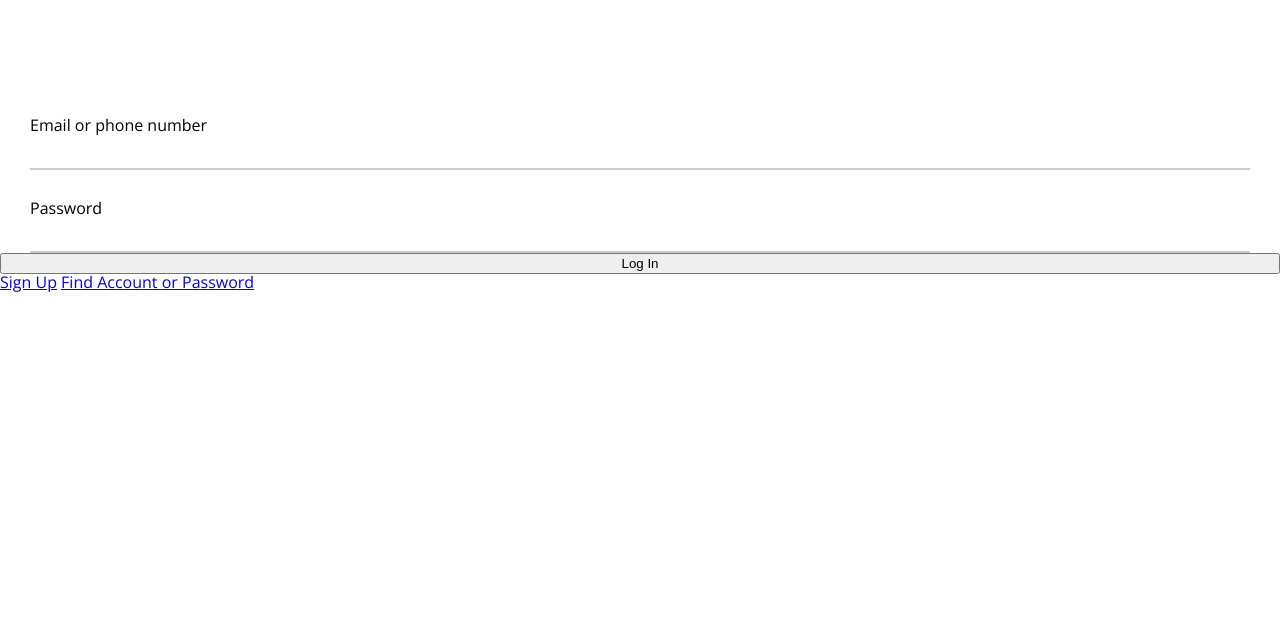
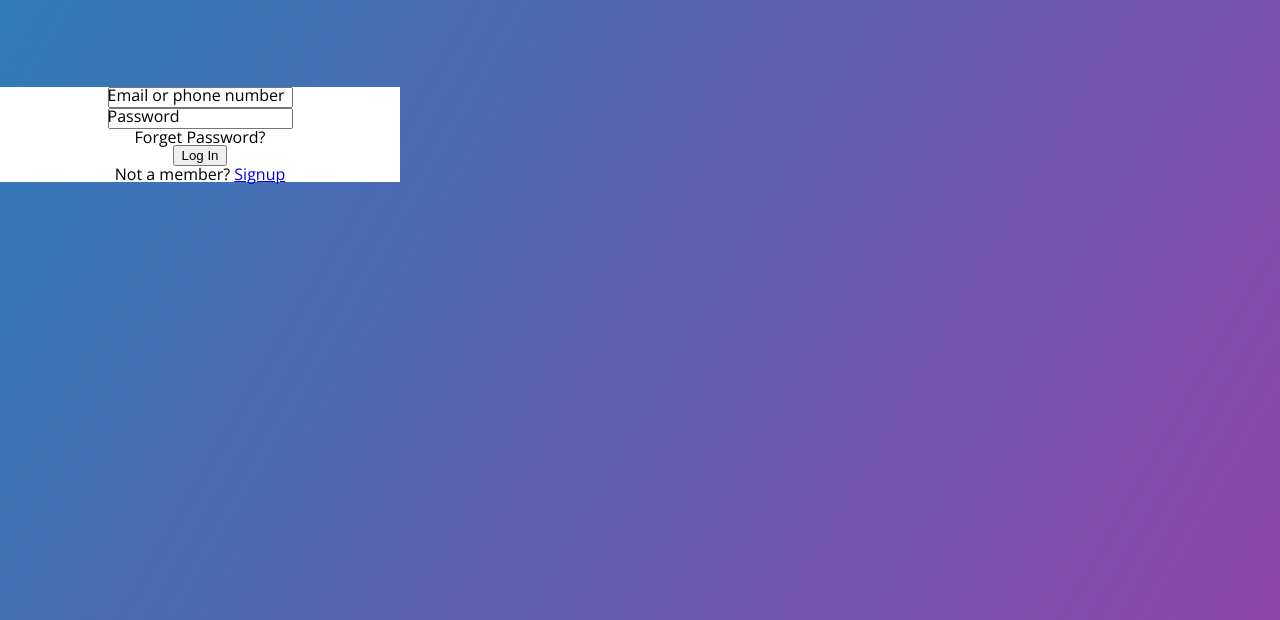
Before and after one commit to dong99u/kakao_clone_2021, a plain HTML site: page index.html in a window 1280 px wide. Shown: the part 180-800 px from the top of the page. Drawn offline with nearby package versions, Linux system fonts and the light colour scheme.

Commit message:
login page chapter2
not yet...

```diff
--- a/css/components/status-bar.css
+++ b/css/components/status-bar.css
@@ -2,6 +2,7 @@
     display: flex;
     justify-content: space-between;
     padding: 5px 3px;
+    background-color: whitesmoke;
 }
 .status-bar__container {
     width: 33%;
--- a/css/screens/login-screen.css
+++ b/css/screens/login-screen.css
@@ -1,3 +1,9 @@
+body {
+    height: 100vh;
+    background: linear-gradient(120deg, #2980b9, #8e44ad);
+
+}
+
 .header {
     margin: 90px 0;
     text-align: center;
@@ -19,37 +25,18 @@
 .login-form {
     display: flex;
     flex-direction: column;
+    align-items: center;
+    justify-content: ;
+    background-color: white;
+    width: 400px;
 }
 
 .login-form__container {
-    margin: 0px 30px;
     position: relative;
 }
 
-.login-form__container input {
-    padding: 30px 0px;
-    width: 100%;
-    border: none;
-    border-bottom: solid 2px rgba(0, 0, 0, 0.2);
-    outline: none;
-    font-size: 18px;
-    color: rgba(0, 0, 0, alpha);
+.login-form__container label {
+    position: absolute;
+    top: 0;
+    left: 0;
 }
-
-.login-form__container label{
-    position: absolute;
-    top: 30px;
-    left: 0;
-    pointer-events: none;
-    transition: 0.5s;
-}
-
-.login-form__container input:focus ~ label,
-.login-form__container input:valid ~ label {
-    top: 0px;
-    left: 0px;
-    color: #03a9f4;
-    font-size: 15px;
-}
-
-.login-form__container input
--- a/index.html
+++ b/index.html
@@ -37,13 +37,15 @@
             <input type="password" name="" required>
             <label for="">Password</label>
         </div>
+        <div class="login-form__forgot-password">
+            Forget Password?
+        </div>
         <input type="submit" value="Log In">
+        <div class="login-form__signup-link">
+            Not a member? <a href="#">Signup</a>
+        </div>
     </form>
 
-    <footer class="footer">
-        <a href="#">Sign Up</a>
-        <a href="#">Find Account or Password</a>
-    </footer>
 
     <script src="https://kit.fontawesome.com/c9341f871e.js" crossorigin="anonymous"></script>
 </body>
```
